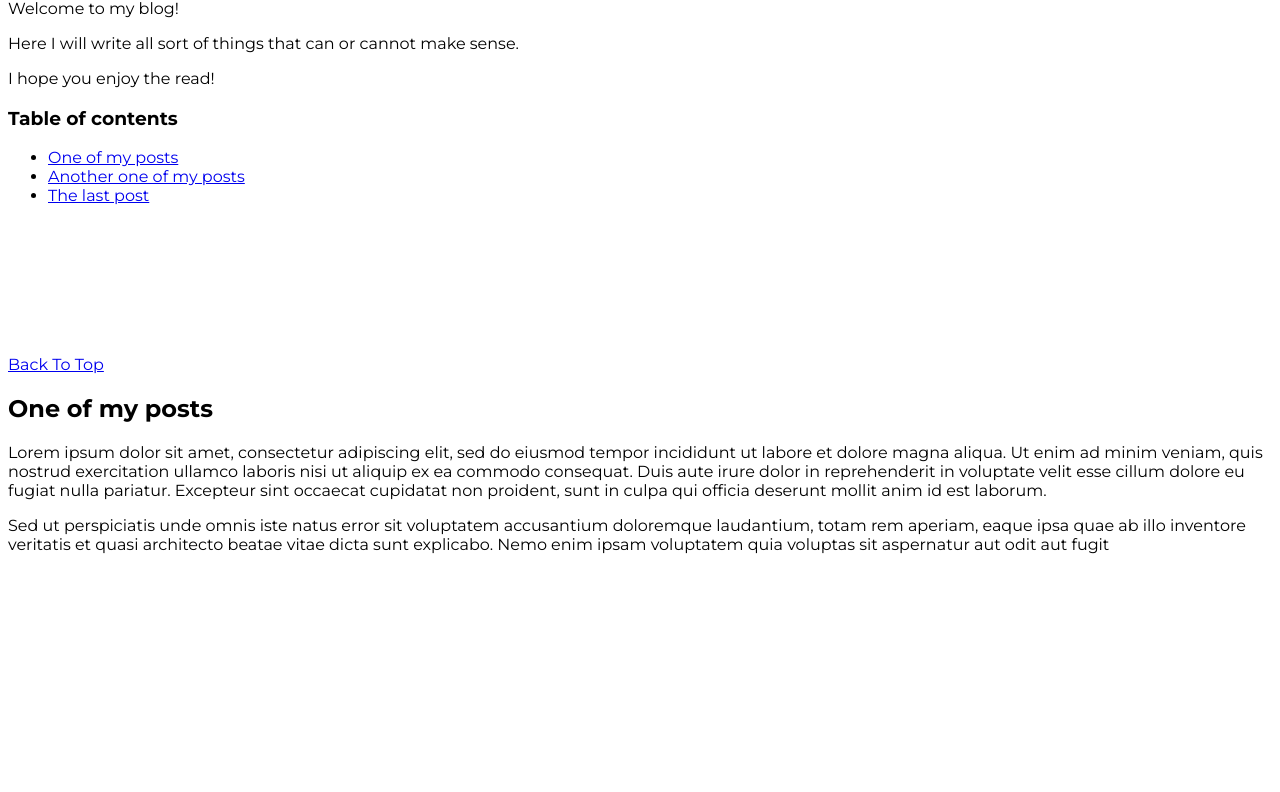
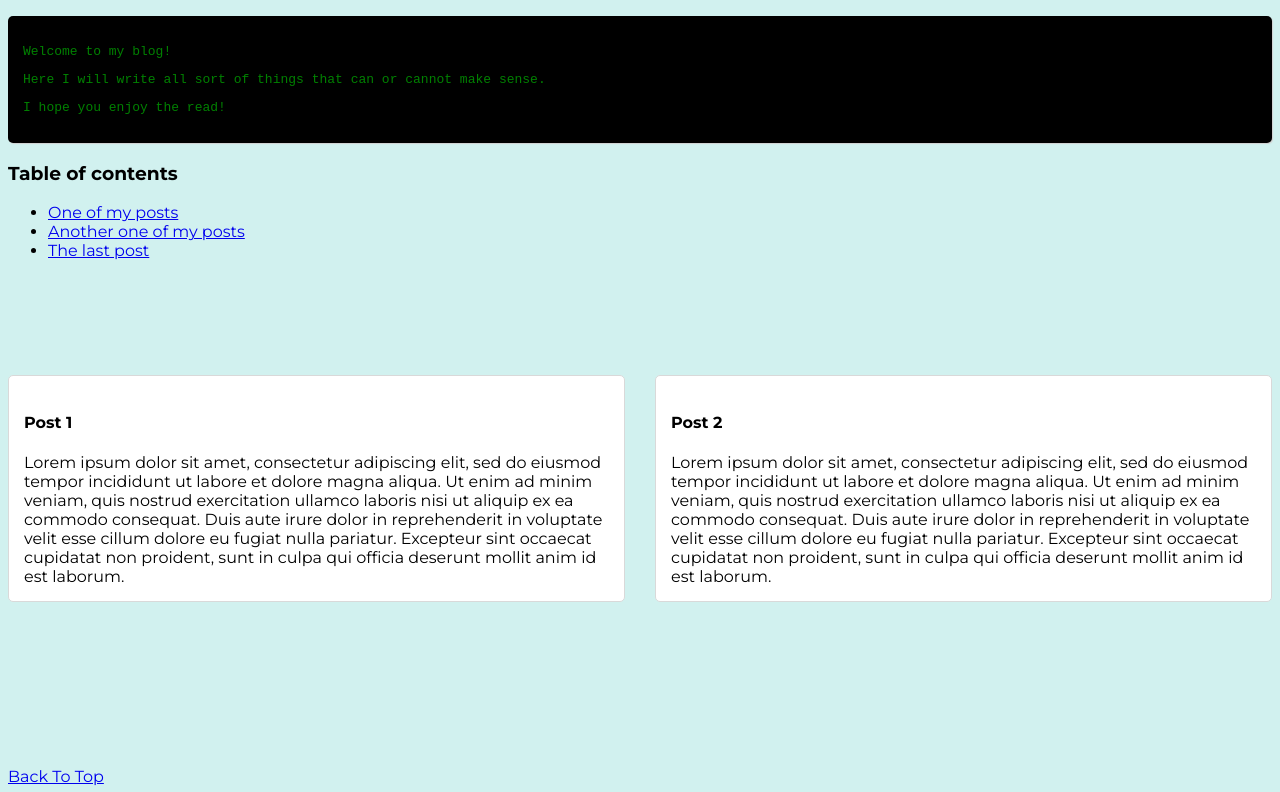
Before and after one commit to NataliaConsonni/FrontEnd-ESDI-201802, a plain HTML site: page clase1/index.html in a window 1280 px wide. Shown: the part 83-875 px from the top of the page. Drawn offline with Linux system fonts and the light colour scheme.

Commit message:
Clase 3
Ejercicio en Clase 1

```diff
--- /dev/null
+++ b/clase1/css/styles.css
@@ -0,0 +1,36 @@
+body{
+	background-color: #d1f1ef;
+}
+
+h1{
+	margin: 30px 0;
+}
+
+.code-wrapper{
+	background: #000;
+	border-radius: 5px;
+	box-shadow: 1px 1px 1px #d0d0d0;
+	margin: 15px 0;
+	color: green;
+	font-family: monospace;
+	padding: 15px;
+}
+
+.row{
+	overflow: hidden;
+	margin: 15px -15px;
+}
+.col-6{
+	width: calc(50% - 30px);
+	float: left;
+	padding: 15px;
+}
+.inner-column{
+	background: #ffffff;
+	border: 1px solid #d9d9d9;
+	border-radius: 5px;
+	padding: 15px;
+}
+.inner-column p{
+	margin: 0;
+}
--- a/clase1/index.html
+++ b/clase1/index.html
@@ -3,12 +3,15 @@
 	<head>
 		<title>Ejercicio 1a Blog</title>
 		<link href="https://fonts.googleapis.com/css?family=Montserrat:400,700" rel="stylesheet">
+		<link href="css/styles.css" rel="stylesheet">
 	</head>
 	<body style="font-family: 'Montserrat', sans-serif;">
 		<h1 id="backToTop">Best blog in the world</h1>
-		<p>Welcome to my blog!</p>
-		<p>Here I will write all sort of things that can or cannot make sense.</p>
-		<p>I hope you enjoy the read!</p>
+		<div class="code-wrapper">
+			<p>Welcome to my blog!</p>
+			<p>Here I will write all sort of things that can or cannot make sense.</p>
+			<p>I hope you enjoy the read!</p>
+		</div>
 		<div style="margin-bottom: 100px;">
 			<h3>Table of contents</h3>
 			<ul>
@@ -17,6 +20,22 @@
 				<li><a href="#post2">The last post</a></li>
 			</ul>
 		</div>
+
+		<div class="row">
+			<div class="col-6">
+				<div class="inner-column">
+					<h4>Post 1</h4>
+					<p>Lorem ipsum dolor sit amet, consectetur adipiscing elit, sed do eiusmod tempor incididunt ut labore et dolore magna aliqua. Ut enim ad minim veniam, quis nostrud exercitation ullamco laboris nisi ut aliquip ex ea commodo consequat. Duis aute irure dolor in reprehenderit in voluptate velit esse cillum dolore eu fugiat nulla pariatur. Excepteur sint occaecat cupidatat non proident, sunt in culpa qui officia deserunt mollit anim id est laborum.</p>
+				</div>
+			</div>
+			<div class="col-6">
+				<div class="inner-column">
+					<h4>Post 2</h4>
+					<p>Lorem ipsum dolor sit amet, consectetur adipiscing elit, sed do eiusmod tempor incididunt ut labore et dolore magna aliqua. Ut enim ad minim veniam, quis nostrud exercitation ullamco laboris nisi ut aliquip ex ea commodo consequat. Duis aute irure dolor in reprehenderit in voluptate velit esse cillum dolore eu fugiat nulla pariatur. Excepteur sint occaecat cupidatat non proident, sunt in culpa qui officia deserunt mollit anim id est laborum.</p>
+				</div>
+			</div>
+		</div>
+
 		<div id="post3" style="margin: 150px 0;">
 			<a href="#backToTop">Back To Top</a>
 			<h2>One of my posts</h2>
```
